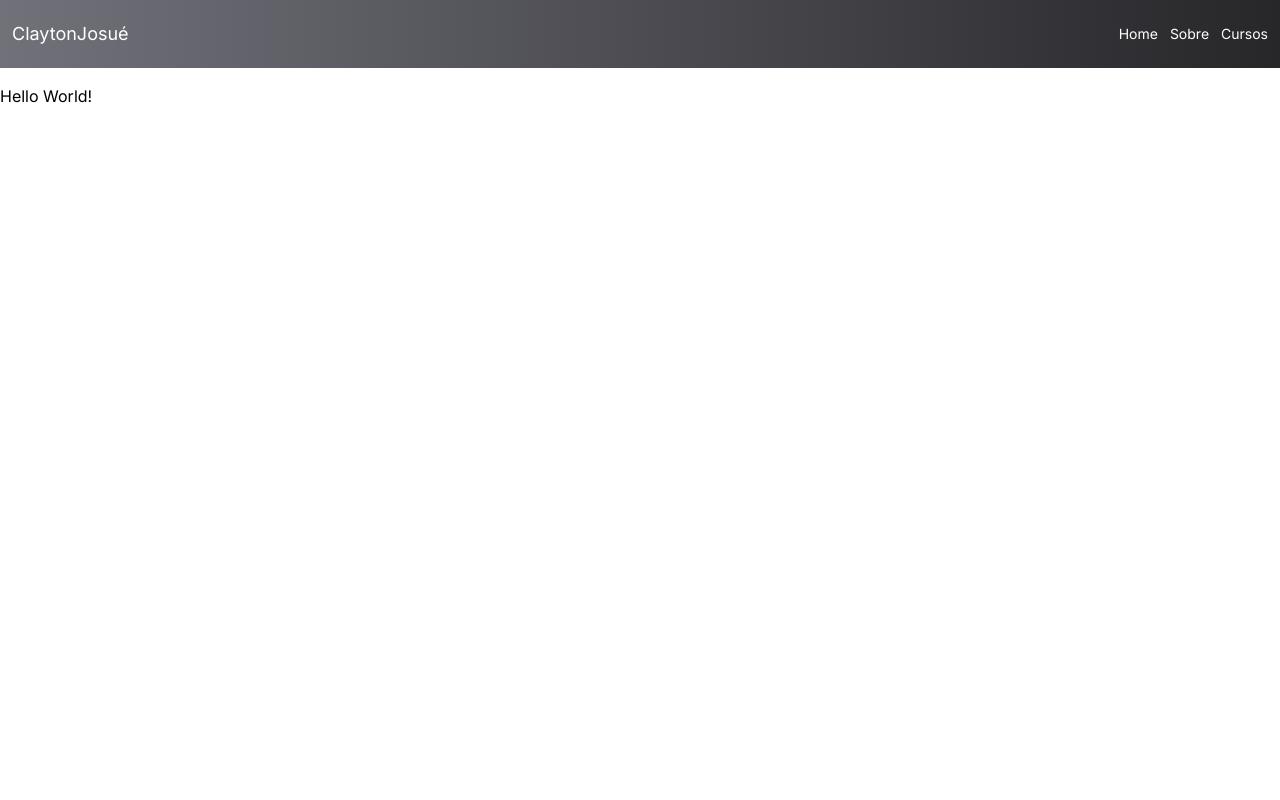
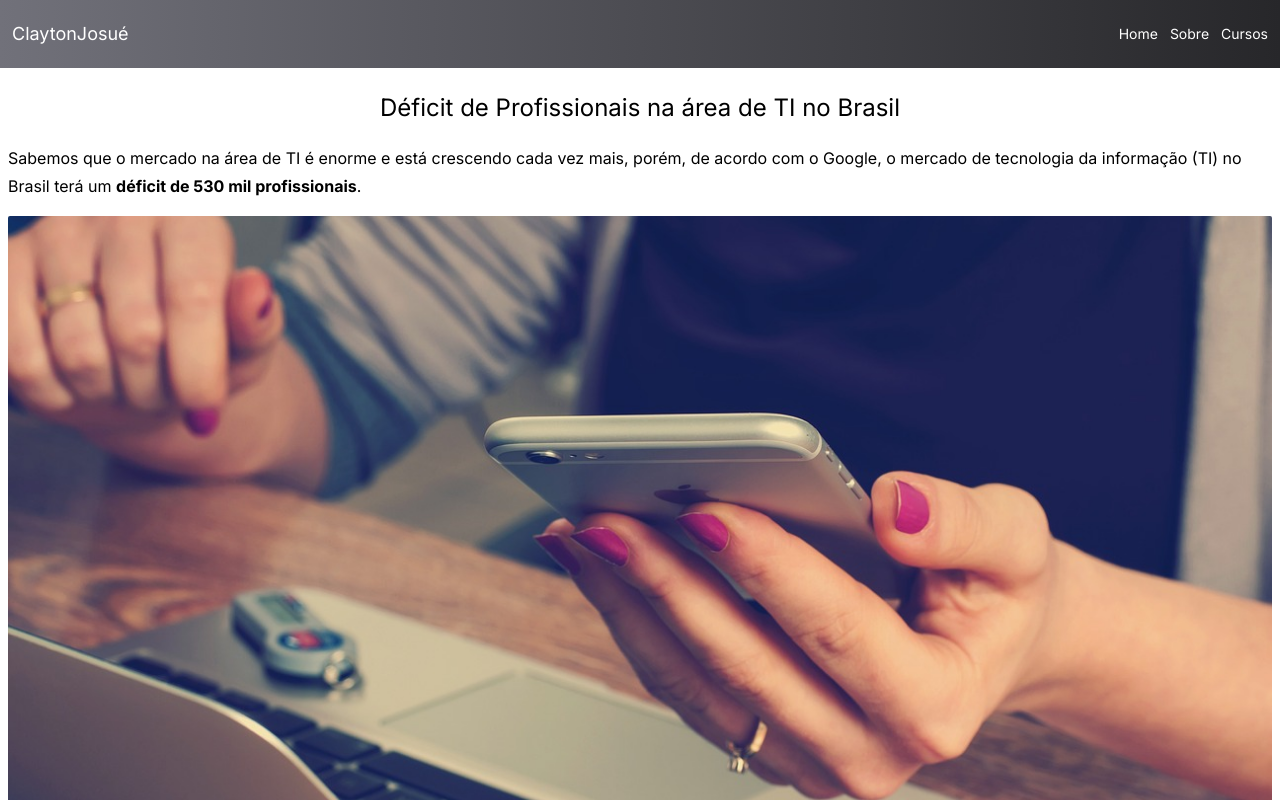
Before and after one commit to ClaytonJosue/projeto_faculdade, a Next.js app: page / in a window 1280 px wide. Shown: the top 800 px of the page. Built offline with nearby package versions, Linux system fonts and the light colour scheme.

Commit message:
create the introduction section

```diff
--- a/src/app/page.tsx
+++ b/src/app/page.tsx
@@ -1,10 +1,34 @@
 import HeaderPage from "@/components/Header";
+import Image from "next/image";
 
 export default function Home() {
   return (
     <>
       <HeaderPage />
-      <h1>Hello World!</h1>
+      <main className="p-2">
+        <h2 className="text-center text-2xl mb-5">
+          Déficit de Profissionais na área de TI no Brasil
+        </h2>
+        {/* Introdução */}
+        <section>
+          <p className="leading-7">
+            Sabemos que o mercado na área de TI é enorme e está crescendo cada
+            vez mais, porém, de acordo com o Google, o mercado de tecnologia da
+            informação (TI) no Brasil terá um{" "}
+            <strong>déficit de 530 mil profissionais</strong>.
+          </p>
+          <Image
+            src="/ti_image.jpg"
+            alt="Imagem de um notebook"
+            className="w-full mt-4 rounded-sm"
+            width={200}
+            height={200}
+          />
+          <p className="text-center text-sm text-gray-800">
+            (Imagem meramente ilustrativa)
+          </p>
+        </section>
+      </main>
     </>
   );
 }
```
Also changed, not shown: public/ti_image.jpg (added).
